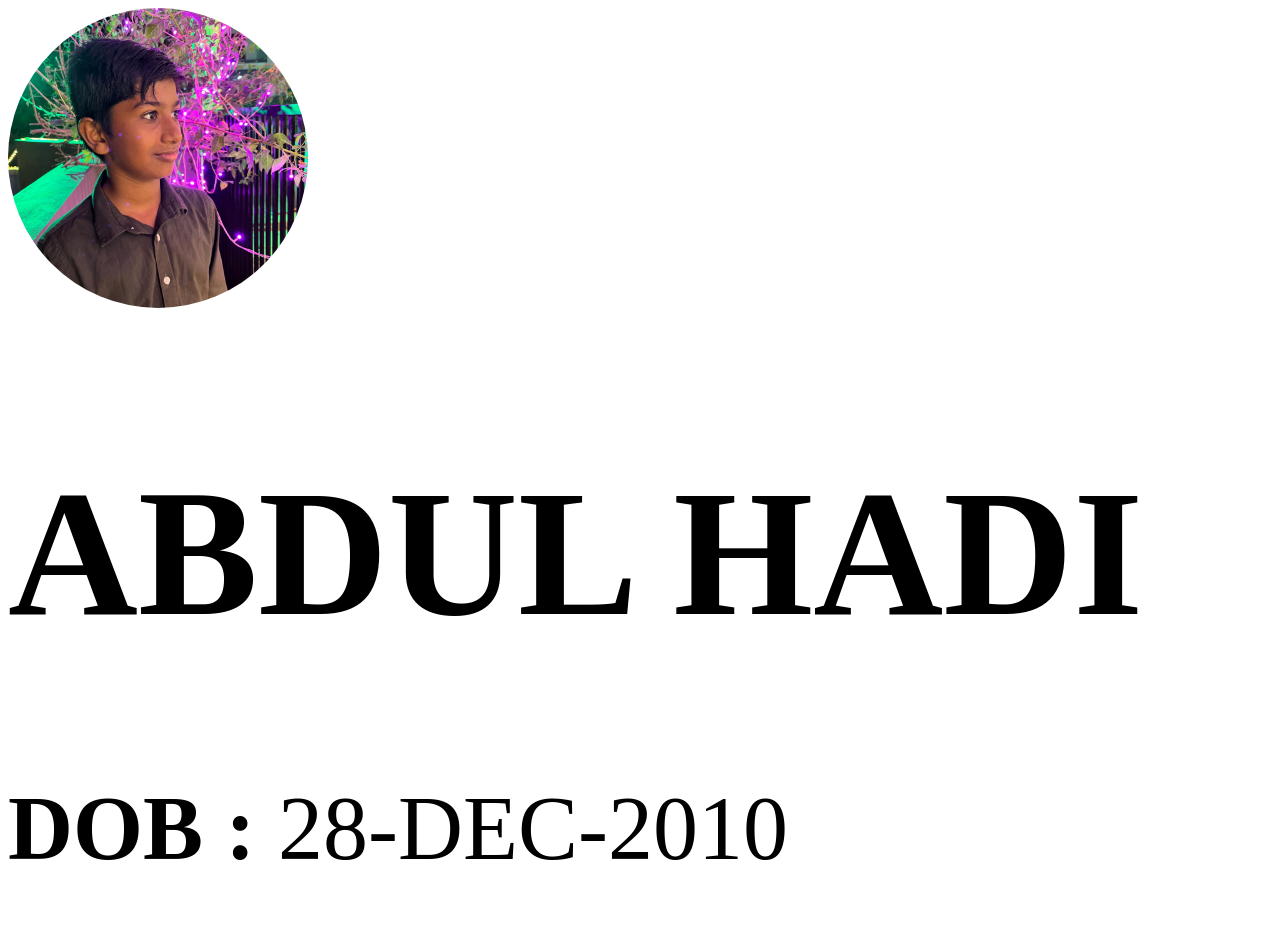
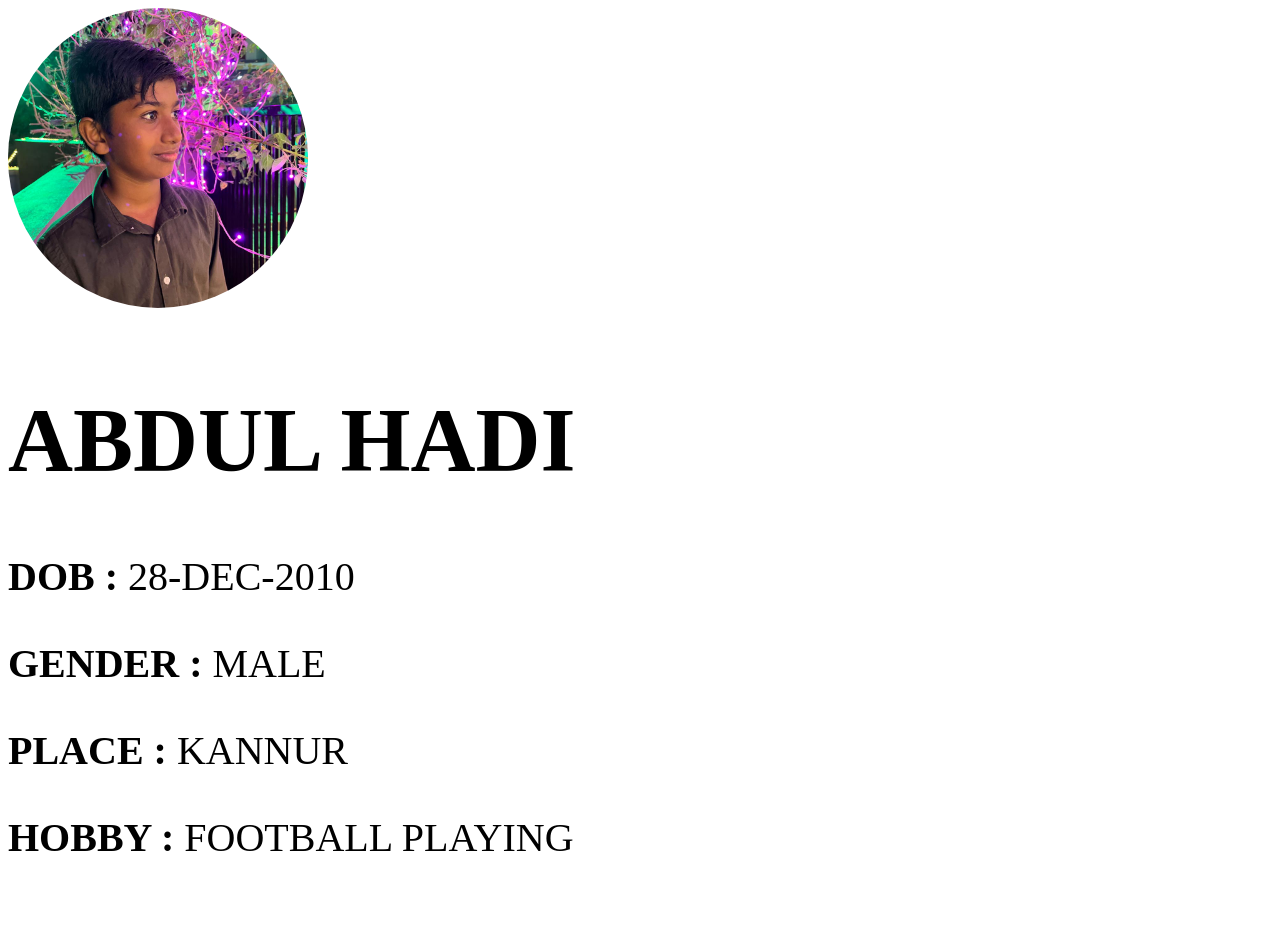
Before and after one commit to muhdfarseen/hadi, a plain HTML site: page index.html in a window 1280 px wide. Shown: the top 952 px of the page. After the commit the page ends 901 px from the top, so only its background shows below. Drawn offline with Linux system fonts and the light colour scheme.

Commit message:
Update index.html

```diff
--- a/index.html
+++ b/index.html
@@ -8,12 +8,12 @@
 <body>
     <div class="title-hadi">
         <img class="myphoto" src="hadi.jpeg">
-        <h1>ABDUL HADI</h1>
+        <h1 class="title-hadi">ABDUL HADI</h1>
 
-        <P><b>DOB : </b> 28-DEC-2010</P>
-        <P><b>GENDER : </b> MALE</P>
-        <P><b>ADDRESS : </b> KANNUR </P>
-        <P><b>HOBBY : </b> FOOTBALL PLAYING</P>
+        <P class="mydob"><b>DOB : </b> 28-DEC-2010</P>
+        <P class="mydob"><b>GENDER : </b> MALE</P>
+        <P class="mydob"><b>PLACE : </b> KANNUR </P>
+        <P class="mydob"><b>HOBBY : </b> FOOTBALL PLAYING</P>
 
     </div>
 </body>
```
